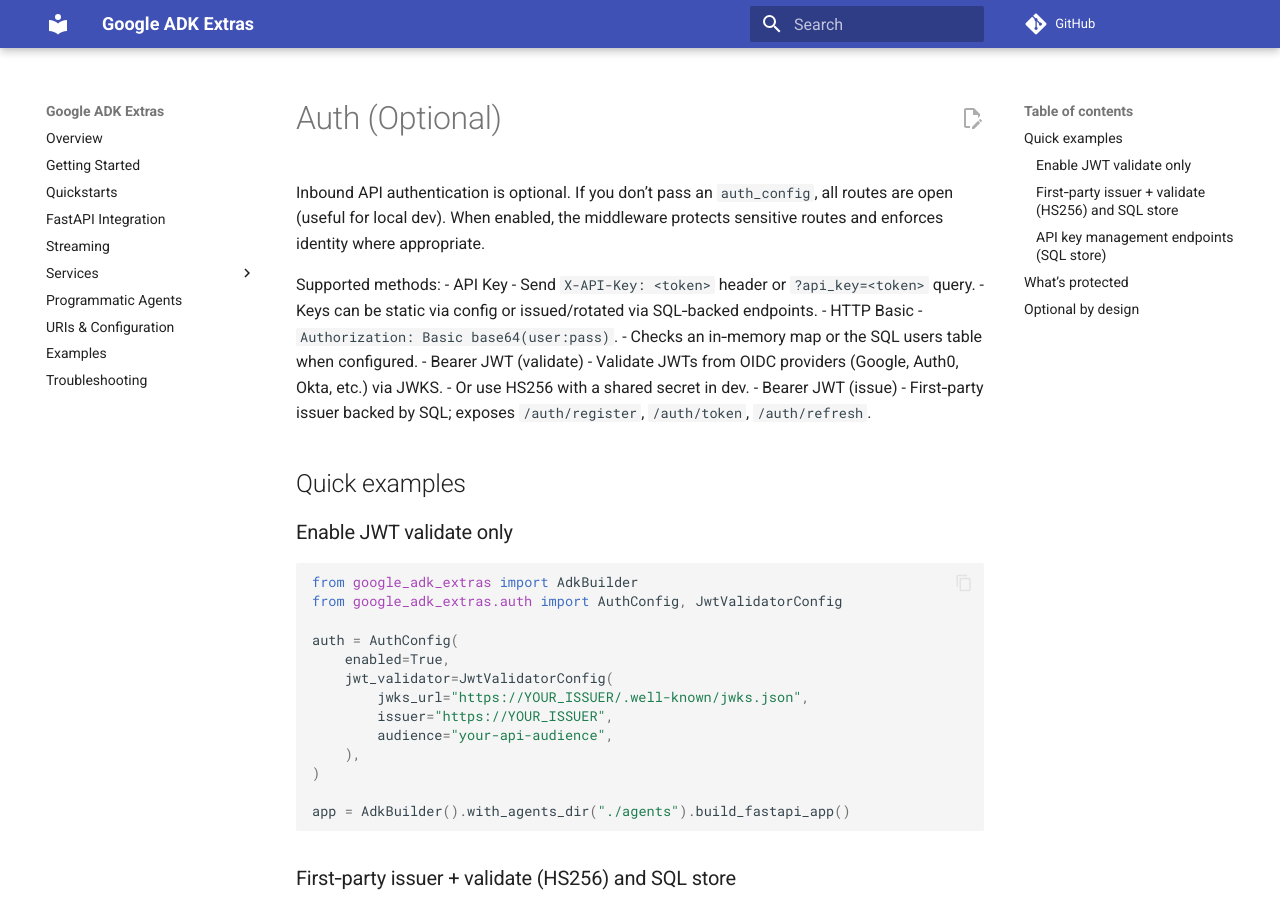
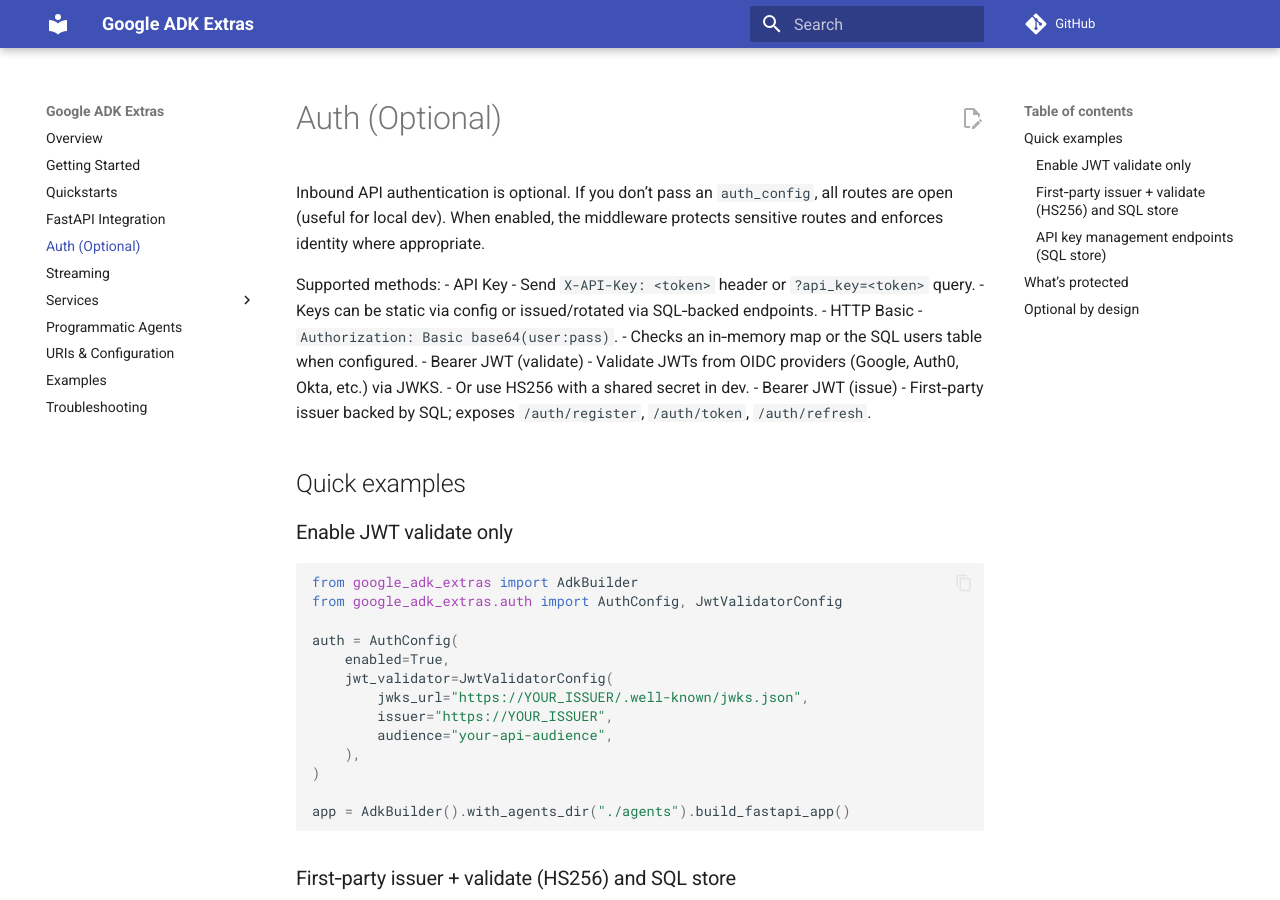
Before and after one commit to DeadMeme5441/google-adk-extras, an MkDocs documentation site: the page built from docs/auth.md, in a window 1280 px wide and 900 px high. Built offline with MkDocs 1.6.1 and Material for MkDocs 9.7.7, drawn with Linux system fonts in a browser that asks for light colours; comment, search, counter and statistics services are not loaded.

Commit message:
docs: add Auth guide; update nav and llmstxt sections; note optional auth in README

```diff
--- a/mkdocs.yml
+++ b/mkdocs.yml
@@ -14,6 +14,7 @@
   - Getting Started: getting-started.md
   - Quickstarts: quickstarts.md
   - FastAPI Integration: fastapi.md
+  - Auth (Optional): auth.md
   - Streaming: streaming.md
   - Services:
       - Durable Services: services.md
@@ -46,10 +47,10 @@
         - quickstarts.md: A few end-to-end snippets to copy/paste
         FastAPI & A2A:
         - fastapi.md: Build a FastAPI app with AdkBuilder and enable A2A
+        Auth:
+        - auth.md: Optional inbound API authentication
         Durable Services:
         - services.md: Sessions, artifacts, memory backends and trade-offs
-        Credentials:
-        # credentials docs removed; use ADK documentation for outbound creds
         Programmatic Agents:
         - agent-loading.md: Custom loaders and in-memory registrations
         Configuration:
```
